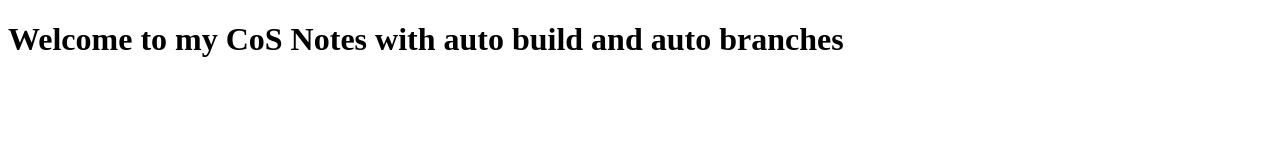
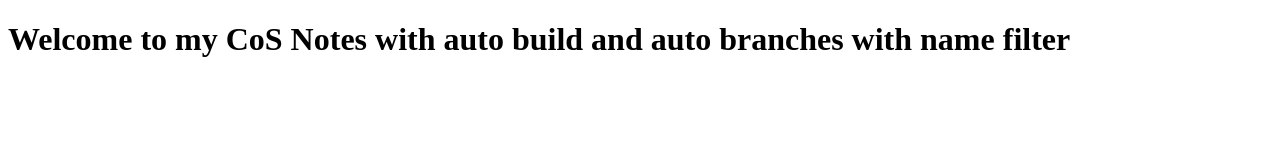
Before and after one commit to mtheoryx/dnd-cos, a Gatsby site: page / in a window 1280 px wide. Built offline with nearby package versions, Linux system fonts and the light colour scheme; Gatsby itself is replaced by a stand-in of ours.

Commit message:
Test branch-based previews

```diff
--- a/src/pages/index.js
+++ b/src/pages/index.js
@@ -1,7 +1,9 @@
 import React from "react";
 
 const App = () => (
-  <h1>Welcome to my CoS Notes with auto build and auto branches</h1>
+  <h1>
+    Welcome to my CoS Notes with auto build and auto branches with name filter
+  </h1>
 );
 
 export default App;
```
